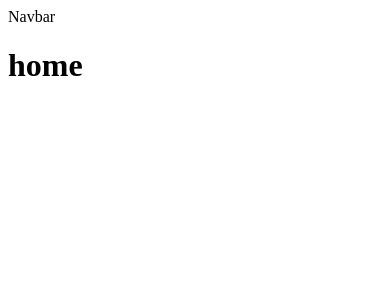
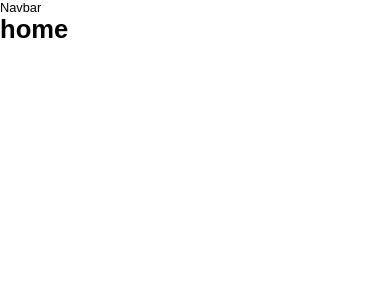
Before and after one commit to davisantosr/djangoRest-React-Realest-estateApp-Frontend, a React (Create React App) app: page / in a window 390 px wide. Shown: the top 300 px of the page. Built offline with nearby package versions, Linux system fonts and the light colour scheme.

Commit message:
styling | scss | mixins | variables | base

```diff
--- a/src/sass/abstracts/_mixins.scss
+++ b/src/sass/abstracts/_mixins.scss
@@ -0,0 +1,44 @@
+@mixin clearfix {
+  &::after {
+    content: "";
+    display: table;
+    clear: both;
+  }
+}
+
+@mixin absCenter {
+  position: absolute;
+  top: 50%;
+  left: 50%;
+  transform: translate(-50%, -50%);
+}
+
+@mixin respond($breakpoint) {
+  //600px
+  @if $breakpoint == phone {
+    @media only screen and (max-width: 37.5em) {
+      @content;
+    }
+  }
+
+  @if $breakpoint == tab-port {
+    //900px
+    @media only screen and (max-width: 56.25em) {
+      @content;
+    }
+  }
+
+  @if $breakpoint == tab-land {
+    //1200 px
+    @media only screen and (max-width: 75em) {
+      @content;
+    }
+  }
+
+  @if $breakpoint == tab-port {
+    //1800px
+    @media only screen and (min-width: 112.5em) {
+      @content;
+    }
+  }
+}
--- a/src/sass/abstracts/_variables.scss
+++ b/src/sass/abstracts/_variables.scss
@@ -0,0 +1,27 @@
+//COLORS
+$color-primary: #328da8;
+$color-secondary: #47acad;
+$color-tertiary: #2fa18a;
+$color-quaternary: #87369e;
+
+$color-grey-light: #efefef;
+$color-grey-dark: #333;
+
+$color-hover: #edf5f8;
+$color-link-hover: #ccc;
+
+$color-paragraph: #4a4a4a;
+
+$color-green: #34eb49;
+
+$color-white: #fff;
+$color-blac: #000;
+
+//FONT
+$default-font-size: 1.6rem;
+
+// GRID
+$grid-width: 114rem;
+$gutter-vertical: 4rem;
+$gutter-vertical-small: 2rem;
+$gutter-horizontal: 4rem;
--- a/src/sass/base/_base.scss
+++ b/src/sass/base/_base.scss
@@ -0,0 +1,38 @@
+@import "../abstracts/variables";
+
+*,
+*::after,
+*::before {
+  margin: 0;
+  padding: 0;
+  box-sizing: inherit;
+}
+
+html {
+  font-size: 62.5%;
+
+  @include respond(tab-land) {
+    font-size: 56.5%;
+  }
+
+  @include respond(tab-port) {
+    font-size: 50%;
+  }
+
+  @include respond(phone) {
+    font-size: 80%;
+  }
+}
+
+body {
+  box-sizing: border-box;
+  font-family: bebas-neue, sans-serif;
+
+  @include respond(tab-port) {
+    padding: 0;
+  }
+}
+
+::selection {
+  background-color: rgba($color-primary, 0.3);
+}
```
Also changed, not shown: src/containers/styles.scss (added, +8 -0 lines).
